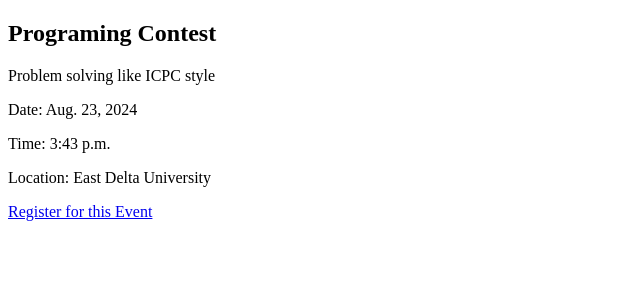
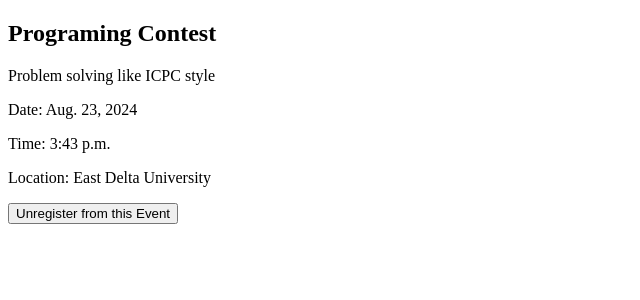
Before and after one commit to AsrarTamim/Event-Registration-System, a Django app: page /events/1/ in a window 1280 px wide. Shown: the part 52-352 px from the top of the page, without its empty margins (0-640 px from the left). Run offline with Django 5.2, Linux system fonts and the light colour scheme; a user stored in the database is signed in; data comes from the database, SQL or seed files in the repository; both versions use the stored data as it was after the commit; tables that the repository leaves empty hold one stand-in row (values such as "Sample post").

Commit message:
crete event registration and unregistration

```diff
--- a/Event_Management/Events/urls.py
+++ b/Event_Management/Events/urls.py
@@ -1,8 +1,9 @@
 from django.urls import path
-from .views import event_list,event_detail,event_register
+from .views import event_list,event_detail,event_register,unregister_from_event
 
 urlpatterns = [
     path('', event_list, name='event_list'),
     path('<int:pk>/', event_detail, name='event_detail'),
     path('event/<int:pk>/register/', event_register, name='event_register'),
+    path('event/<int:pk>/unregister/', unregister_from_event, name='unregister_from_event'),
 ]
--- a/Event_Management/Events/views.py
+++ b/Event_Management/Events/views.py
@@ -11,7 +11,8 @@
 
 def event_detail(request, pk):
     event = get_object_or_404(Event, pk=pk)
-    return render(request, 'events/event_details.html', {'event': event})
+    registration = Registration.objects.filter(event=event, user=request.user).first()
+    return render(request, 'events/event_details.html', {'event': event, 'registration': registration,})
 
 
 @login_required
@@ -30,3 +31,15 @@
         form = RegistrationForm()
 
     return render(request, 'events/event_register.html', {'event': event, 'form': form})
+
+
+@login_required
+def unregister_from_event(request, pk):
+    event = get_object_or_404(Event, pk=pk)
+    registration = Registration.objects.filter(event=event, user=request.user).first()
+    if registration:
+        registration.delete()
+        messages.success(request, f'You have successfully unregistered from {event.title}.')
+    else:
+        messages.error(request, f'You are not registered for {event.title}.')
+    return redirect('event_detail', pk=event.pk)
--- a/Event_Management/Templates/events/event_details.html
+++ b/Event_Management/Templates/events/event_details.html
@@ -7,7 +7,17 @@
 <p>Time: {{ event.time }}</p>
 <p>Location: {{ event.location }}</p>
 {% if user.is_authenticated %}
-    <a href="{% url 'event_register' event.pk %}" class="btn btn-primary">Register for this Event</a>
+{% if registration %}
+<form method="POST" action="{% url 'unregister_from_event' event.pk %}">
+    {% csrf_token %}
+    <button type="submit" class="btn btn-warning">Unregister from this Event</button>
+</form>
+{% else %}
+    <form method="POST" action="{% url 'event_register' event.pk %}">
+    {% csrf_token %}
+    <button type="submit"class="btn btn-primary">Register for this Event</button>
+    </form>
+    {% endif %}
 {% else %}
     <p><a href="{% url 'login' %}">Login</a> to register for this event.</p>
 {% endif %}
```
Also changed, not shown: Event_Management/db.sqlite3.
